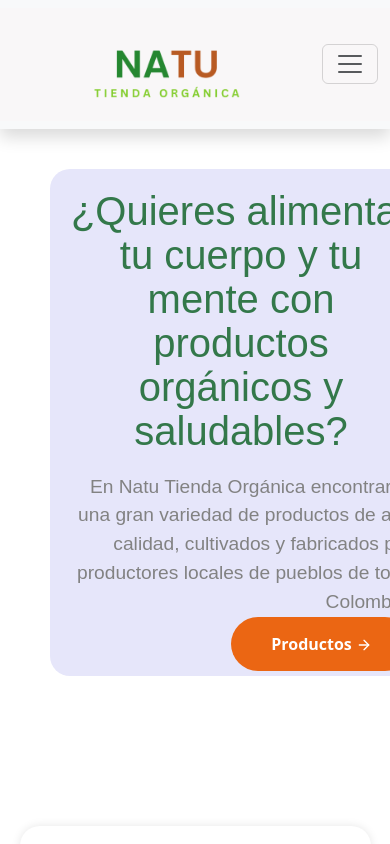
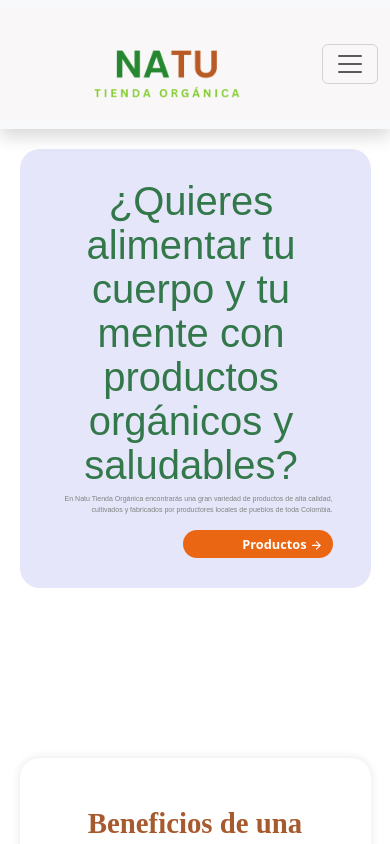
Before and after one commit to nihernandezv/NATU-Frontend, a React (Create React App) app: page / in a window 390 px wide. Shown: the top 844 px of the page. Built offline with nearby package versions, Linux system fonts and the light colour scheme; no server answers.

Commit message:
Responsive v2

```diff
--- a/src/Pages/Home/Home.css
+++ b/src/Pages/Home/Home.css
@@ -82,7 +82,12 @@
   margin-left: auto;
 
 }*/
-/* Contenedor principal*/
+.container-1 {
+  display: flex;
+  flex-wrap: wrap; /* Asegura que los elementos se envuelvan en pantallas pequeñas */
+}
+
+/* Contenedor principal
 .home-page-container {
   display: flex;
   flex-direction: column;
@@ -97,9 +102,19 @@
   margin-right: 40px;
   margin-bottom: 40px;
   position: relative;
-  left: 0; /* Positions container at the left edge (optional) */
+  left: 0;
+}*/
+
+.home-page-container {
+  display: flex;
+  padding: 30px;
+  border-radius: 20px;
+  background-color: lavender;
+  margin-top: 40px;
+  margin-right: 20px; /* Añade un margen entre los contenedores */
+  margin-left: 20px; /* Añade un margen izquierdo */
+  max-width: 45%; /* Establece un ancho máximo para el contenedor */
 }
-
 .home-page-text-container {
   text-align: right; /* right text content */
   margin-right: 8px;
@@ -108,32 +123,27 @@
 /* Title styles (adjust as needed) */
 .home-page-title {
   font-family: 'Yeseva One', sans-serif; /* Fallback font */
-  font-size: clamp(4rem, 4rem, 6rem); /* Adjust font size based on screen size */
+  font-size: clamp(3.3vw, 3.5vw, 5.3rem); /* Adjust font size based on screen size */
   line-height: 1.1; /* Adjust line-height for better readability */
   color: #33784a;
-  margin-bottom: 20px; /* Add some margin below the title */
+  margin-bottom: 2vw; /* Add some margin below the title */
 }
 
 /* Description styles (adjust as needed) */
 .home-page-description {
   font-family: 'Montserrat', sans-serif; /* Fallback font */
-  font-size: 1.2rem; /* Adjust font size for readability */
+  font-size: clamp(1.8vw, 1.8vw, 1.8rem); /* Adjust font size for readability */
   line-height: 1.5; /* Adjust line-height for better readability */
   color: #828282;
-  margin-bottom: 30px; /* Add some margin below the description */
+  margin-bottom: 2vw; /* Add some margin below the description */
 }
 
 /* Button styles (adjust as needed) */
 .home-page-button {
-  display: flex-shrink;
-  width: 120px;
-  flex: 0 0 auto;
-  flex-direction: row;
-  justify-content: center;
-  align-items: center;
-  padding: 1rem 2.5rem;
-  border-radius: 5rem;
-  font-size: 1rem; /* Adjust font size for smaller screens */
+  display: inline-block; /* Cambiado a inline-block para permitir el ajuste del ancho */
+  padding: 1.1vw 2.5vw; /* Ajusta el relleno del botón en función del tamaño de la pantalla */
+  border-radius: 2rem; /* Redondea los bordes del botón */
+  font-size: clamp(0.8rem, 1.5vw, 1.3rem); /* Ajusta el tamaño de la fuente del botón según el ancho de la pantalla */
   font-weight: 600;
   color: white;
   outline: none;
@@ -145,17 +155,25 @@
 }
 
 
-.home-image-section {
-  width: 100%; /* Adjust based on your design */
+/*.home-image-section {
+  width: 100%;  Adjust based on your design
   display: flex;
   justify-content: flex-end;
   align-items: center;
   background-color: #39884d;
-  height: 100%; /* Adjust based on your design */
+  height: 100%;
 
+}*/
+
+.home-image-section {
+  justify-content: flex-end;
+  align-items: center;
+  margin-top: 40px;
+  margin-left: 30px; /* Añade un margen entre los contenedores */
+  max-width: 45%;
 }
 
-.home-banner-image {
+/*.home-banner-image {
   max-width: 40%;
   height: auto;
   border-radius: 15px;
@@ -164,20 +182,41 @@
   margin-right: 40px;
   flex-direction: column;
   align-items: flex-end;
+}*/
+
+.home-banner-image {
+  max-width: 100%; /* Asegura que la imagen se ajuste al contenedor */
+  height: auto;
+  border-radius: 15px;
+  object-fit: cover;
 }
 
-/* Consultas de medios para responsividad (ajusta los puntos de interrupción según sea necesario) */
+/* Consultas de medios para responsividad */
+@media (max-width: 768px) {
+  .container-1 {
+    flex-direction: column; /* Apila los elementos en pantallas pequeñas */
+  }
+
+  .home-page-container,
+  .home-image-section {
+    margin: 20px auto; /* Centra los contenedores en pantallas pequeñas */
+    width: 90%; /* Ajusta el ancho de los contenedores en pantallas pequeñas */
+    max-width: 500px; /* Limita el ancho máximo de los contenedores en pantallas pequeñas */
+  }
+}
+
+/* Consultas de medios para responsividad (ajusta los puntos de interrupción según sea necesario)
 
 @media (max-width: 768px) {
   .home-image-section{
-    width: 100%; /* El contenedor de texto ocupa todo el ancho en pantallas pequeñas */
+    width: 100%; /* El contenedor de texto ocupa todo el ancho en pantallas pequeñas
   }
   .home-image-section {
-    width: 100%; /* El contenedor de la imagen ocupa todo el ancho en pantallas pequeñas */
-    margin-top: 20px; /* Agrega un margen superior para una mejor separación en pantallas pequeñas */
+    width: 100%; /* El contenedor de la imagen ocupa todo el ancho en pantallas pequeñas
+    margin-top: 20px; /* Agrega un margen superior para una mejor separación en pantallas pequeñas
   }
 }
-
+*/
  /*Estilos para la sección de la imagen
 .home-image-section {
   display: flex;
--- a/src/Pages/Home/Inicio.jsx
+++ b/src/Pages/Home/Inicio.jsx
@@ -8,7 +8,8 @@ import ProductosVista from './ProductosVista';
 
 export default function Inicio() {
   return (
-    <div>
+    <div className='home-container'>
+    <div className="home-page-container-main">
       <div className="container-1">
       <div className="home-page-container">
         <div className="home-page-text-container">
@@ -23,8 +24,8 @@ export default function Inicio() {
           </Link>
         </div>
       </div>
-      <div className="home-image-section parallax-container">
-        <img src="https://acortar.link/1sQiAb" alt="Banner" className="home-banner-image parallax-image" />
+      <div className="home-image-section ">
+        <img src="https://acortar.link/1sQiAb" alt="Banner" className="home-banner-image" />
       </div>
       </div>
 
@@ -45,11 +46,10 @@ export default function Inicio() {
         <img src="../../../TomatoesC.png" alt="Banner" className="acerca-banner-image" />
       </div>
 
-      <Beneficios />
-      <ProductosVista />
 
-
-
+    </div>
+    <Beneficios />
+    <ProductosVista />
     </div>
   );
 }
```
